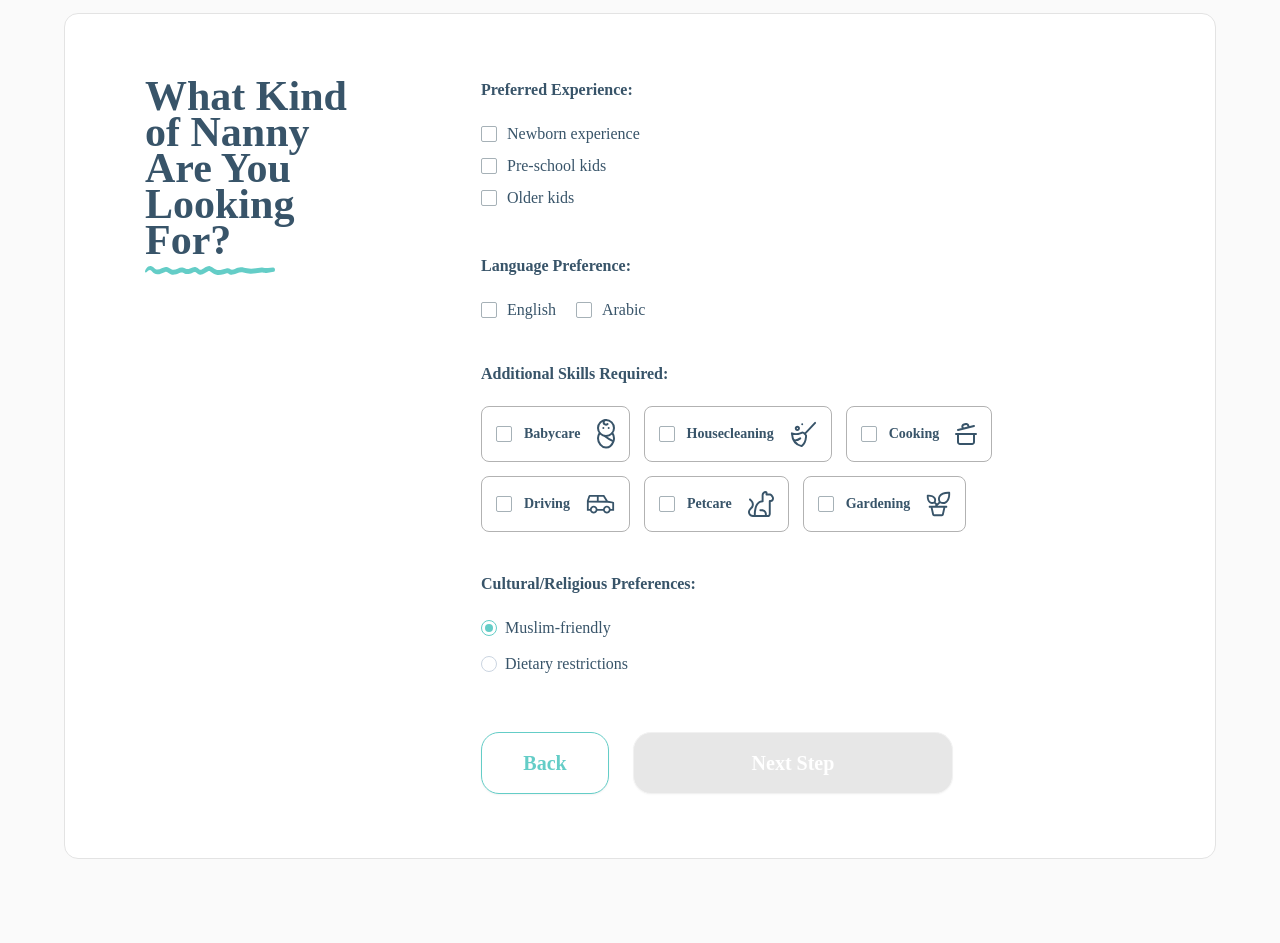
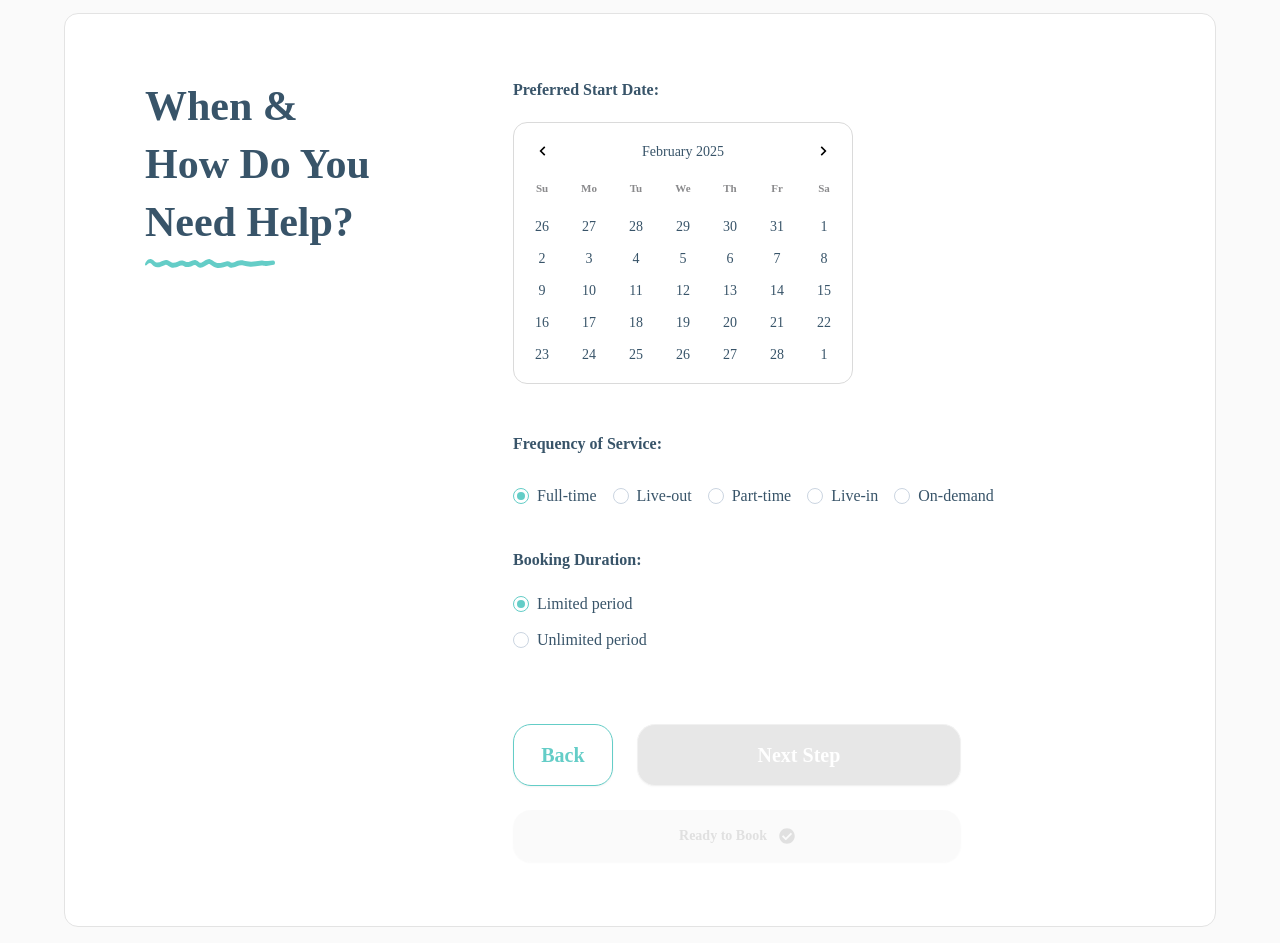
Before and after one commit to halananny-dev/halananny-frontend, a Next.js app: page /register/parent in a window 1280 px wide. Shown: the part 380-1323 px from the top of the page. Before the commit the page ends 1255 px from the top, so only its background shows below. Built offline with nearby package versions, Linux system fonts and the light colour scheme; a web font is replaced by a local one.

Commit message:
parent registration step 4

```diff
--- a/src/app/globals.css
+++ b/src/app/globals.css
@@ -116,7 +116,7 @@ body {
   }
 
   .textarea {
-    @apply border font-medium outline-none border-gray-10 max-w-540 p-6 w-full min-h-28 rounded-xl text-sm
+    @apply border font-medium outline-none border-gray-10 max-w-540 p-6 w-full min-h-28 rounded-xl text-sm;
   }
 }
 
@@ -156,17 +156,18 @@ html[dir="rtl"] .swiper-wrapper {
   scrollbar-width: none;
 }
 
-.rdp-weekdays {
-  display: flex;
-  justify-content: space-between;
+.rdp-months table thead th {
+  color: #8a8a8c;
+  font-size: 11px;
+  font-weight: 600;
 }
 
-.rdp-weekday {
-  width: 32px;
-  text-align: center;
+[aria-selected="true"] {
+  background-color: #14b8a6 !important;
+  color: white !important;
+  border-radius: 6px;
 }
 
-.rdp-month_caption {
-  width: fit-content;
-  margin: -24px auto 0 auto;
+[aria-selected="true"]:hover {
+  background-color: #0d9488 !important; /* Slightly darker teal */
 }
--- a/src/app/register/parent/page.tsx
+++ b/src/app/register/parent/page.tsx
@@ -1,5 +1,6 @@
 "use client";
 
+import Availability from "@/components/registration/Availability";
 import FamilyProfile from "@/components/registration/FamilyProfile";
 import JobRequirements from "@/components/registration/JobRequirements";
 import SignUp from "@/components/registration/SignUp";
@@ -20,7 +21,7 @@ export default function ParentRegistration() {
 		"final_confirmation"
 	];
 
-	const [activeTab, setActiveTab] = useState(3);
+	const [activeTab, setActiveTab] = useState(4);
 
 	return (
 		<>
@@ -59,6 +60,7 @@ export default function ParentRegistration() {
 					{activeTab === 1 && <SignUp img="/parent-sign-up.svg" setActiveTab={setActiveTab} />}
 					{activeTab === 2 && <FamilyProfile setActiveTab={setActiveTab} />}
 					{activeTab === 3 && <JobRequirements setActiveTab={setActiveTab} />}
+					{activeTab === 4 && <Availability setActiveTab={setActiveTab} />}
 				</AnimatePresence>
 			</div>
 		</>
--- a/src/components/constants.ts
+++ b/src/components/constants.ts
@@ -207,3 +207,8 @@ export const CAPABILITIES = [
   { title: "Petcare", img: "/capability5.svg" },
   { title: "Gardening", img: "/capability6.svg" },
 ];
+
+
+export const AVAILABILITY = [
+  "full_time",'live_out','part_time','live_in','on_demand'
+]
--- /dev/null
+++ b/src/components/registration/Availability.tsx
@@ -0,0 +1,90 @@
+"use client";
+
+import { useI18n } from "@/i18/i18Context";
+import { motion } from "framer-motion";
+import { useState } from "react";
+import { FaCheckCircle } from "react-icons/fa";
+import { AVAILABILITY, screenVariants } from "../constants";
+import Btn from "../sections/Button";
+import Title from "../sections/Title";
+import { Calendar } from "../ui/calendar";
+import { default as CustomRadio, default as Radio } from "./Radio";
+
+const Availability = ({ setActiveTab }) => {
+	const { t } = useI18n();
+	const [date, setDate] = useState<any>()
+
+	const handleSubmit = (e) => {
+		e.preventDefault();
+		if (date) {
+			setActiveTab(5);
+		}
+	};
+
+	return (
+		<motion.div key="profile" variants={screenVariants} initial="initial" animate="animate" exit="exit">
+			<div className="flex lg:items-start flex-col items-center lg:flex-row lg:gap-32 md:px-20 p-4 md:py-16 bg-white rounded-md border border-gray-200">
+				<Title className="lg:max-w-60 !items-start" typographyClass="md:text-3xl !leading-snug">
+					{t.availability.title}
+				</Title>
+				<form onSubmit={handleSubmit} className="grow text-gray-900">
+					<h4 className="font-bold mb-5">{t.availability.preferred_start_date}</h4>
+					<Calendar mode="single" selected={date} onSelect={(e) => {
+						setDate(e)
+					}} className="mt-5" />
+
+					<h4 className="mt-12 font-bold">{t.availability.frequency_of_service}</h4>
+					<div className="mt-7 flex flex-wrap gap-4">
+						{AVAILABILITY.map((e, i) => (
+							<label key={i} htmlFor={e} className="flex items-center gap-2">
+								<Radio id={e} name="frequency" checked={i === 0} value={e} />
+								<span className="font-medium">{t[e]}</span>
+							</label>
+						))}
+					</div>
+
+					<h4 className="mt-10 font-bold">{t.availability.booking_duration}</h4>
+					<div className="mt-5 flex flex-col gap-3">
+						<div className="flex items-center font-medium gap-2">
+							<CustomRadio name="religion" id="muslim" checked value="muslim" />
+							<label htmlFor="muslim">{t.availability.limited_period}</label>
+						</div>
+						<div className="flex items-center font-medium gap-2">
+							<CustomRadio name="religion" id="dietary" value="dietary" />
+							<label htmlFor="dietary">{t.availability.unlimited_period}</label>
+						</div>
+					</div>
+
+					<div className="md:max-w-md">
+						<div className="mt-18 flex gap-6">
+							<Btn
+								type="button"
+								onClick={() => setActiveTab(2)}
+								className="w-32"
+								variant="primary-outlined"
+								size="lg"
+							>
+								{t.experience.back}
+							</Btn>
+							<Btn type="submit" variant="primary" size="lg" disabled={!date}>
+								{t.profile.next_step}
+							</Btn>
+						</div>
+						<Btn
+							type="button"
+							className="mt-6 flex bg-teal-400 items-center gap-3 border-none text-gray-900 disabled:text-gray-70 disabled:bg-gray-60"
+							variant="primary"
+							size="md"
+							disabled={!date}
+						>
+							<span>{t.availability.ready}</span>
+							<FaCheckCircle />
+						</Btn>
+					</div>
+				</form>
+			</div>
+		</motion.div>
+	);
+};
+
+export default Availability;
--- a/src/components/registration/JobPreference.tsx
+++ b/src/components/registration/JobPreference.tsx
@@ -3,7 +3,7 @@
 import { useI18n } from "@/i18/i18Context";
 import { motion } from "framer-motion";
 import { useState } from "react";
-import { screenVariants } from "../constants";
+import { AVAILABILITY, screenVariants } from "../constants";
 import Btn from "../sections/Button";
 import CustomSelect from "../sections/CustomSelect";
 import MultiSelect from "../sections/MultiSelect";
@@ -31,7 +31,7 @@ const JobPreference = ({ setActiveTab }) => {
 						<h4 className="font-bold">{t.jobPreference.desired_jobs}</h4>
 						<MultiSelect
 							onChange={(e) => setJobs(e as string[])}
-							options={['full_time', 'part_time', 'live_in']}
+							options={AVAILABILITY}
 							placeholder={t.jobPreference.job_list_placeholder}
 							className="mt-2"
 						/>
--- a/src/components/sections/Button.tsx
+++ b/src/components/sections/Button.tsx
@@ -20,7 +20,7 @@ const Btn: React.FC<ButtonProps> = ({ children, className, size, variant, onClic
 
     const sizeClass = classnames({
         "md:py-4 py-2 md:text-xl font-semibold": size === 'lg',
-        "py-4 font-semibold": size === 'md',
+        "md:py-4 py-2 font-semibold": size === 'md',
         "md:py-6 font-semibold text-lg py-4": size === 'xl'
     })
 
--- a/src/components/ui/calendar.tsx
+++ b/src/components/ui/calendar.tsx
@@ -19,14 +19,14 @@ function Calendar({
       showOutsideDays={showOutsideDays}
       className={cn("p-3", className)}
       classNames={{
-        months: "",
+        root: "max-w-[340px] p-3 rounded-md border-[0.7px] border-gray-10 pt-4",
         month: "space-y-4",
         caption: "flex justify-center pt-1 relative items-center",
         caption_label: "text-sm font-medium",
-        nav: "justify-between flex items-center",
+        nav: "justify-between px-2.5 flex items-center",
         nav_button: cn(
           buttonVariants({ variant: "outline" }),
-          "h-7 w-7 bg-transparent p-0 opacity-50 hover:opacity-100"
+          "h-[30px] w-[30px] bg-transparent p-0 rounded-full border border-[#e4e3e3] flex justify-center items-center opacity-50 hover:opacity-100"
         ),
         nav_button_previous: "absolute left-1",
         nav_button_next: "absolute right-1",
@@ -46,15 +46,15 @@ function Calendar({
         ),
         day_range_start: "day-range-start",
         day_range_end: "day-range-end",
-        day_selected:
-          "bg-primary text-primary-foreground hover:bg-primary hover:text-primary-foreground focus:bg-primary focus:text-primary-foreground",
-        day_today: "bg-accent text-accent-foreground",
-        day_outside:
-          "day-outside text-muted-foreground aria-selected:bg-accent/50 aria-selected:text-muted-foreground",
-        day_disabled: "text-muted-foreground opacity-50",
-        day_range_middle:
-          "aria-selected:bg-accent aria-selected:text-accent-foreground",
+        day_selected: "rdp-day_selected",
+        day_outside: "hidden",
         day_hidden: "invisible",
+        week: "flex justify-between",
+        month_grid: "w-full",
+        weekday: "text-center w-8 h-8 text-xs font-semibold text-sm text-gray-900",
+        weekdays: "flex justify-between",
+        month_caption: "w-fit mx-auto -mt-6 font-bold",
+        chevron: "w-3.5",
         ...classNames,
       }}
       {...props}
--- a/src/locales/ar.json
+++ b/src/locales/ar.json
@@ -331,9 +331,6 @@
   "Driving": "القيادة",
   "Petcare": "رعاية الحيوانات الأليفة",
   "Gardening": "البستنة",
-  "full_time": "دوام كامل",
-  "part_time": "دوام جزئي",
-  "live_in": "إقامة مع العمل",
   "USD": "دولار أمريكي",
   "AED": "درهم إماراتي",
   "1000 to 2000": "1000 إلى 2000",
@@ -412,5 +409,19 @@
     "religion": "التفضيلات الثقافية / الدينية:",
     "muslim": "صديقة للمسلمين",
     "dietary": "قيود غذائية"
-  }
+  },
+  "availability": {
+    "title": "متى وكيف تحتاج إلى المساعدة؟",
+    "preferred_start_date": "تاريخ البدء المفضل:",
+    "frequency_of_service": "تكرار الخدمة:",
+    "booking_duration": "مدة الحجز:",
+    "limited_period": "فترة محدودة",
+    "unlimited_period": "فترة غير محدودة",
+    "ready": "جاهز للحجز"
+  },
+  "full_time": "دوام كامل",
+  "live_out": "إقامة خارجية",
+  "part_time": "دوام جزئي",
+  "live_in": "إقامة داخلية",
+  "on_demand": "حسب الطلب"
 }
--- a/src/locales/en.json
+++ b/src/locales/en.json
@@ -330,9 +330,6 @@
   "Older kids": "Older kids",
   "Older kids_desc": "(6+ years)",
   "Newborn": "Newborn",
-  "full_time": "Full time",
-  "part_time": "Part time",
-  "live_in": "Live-in",
   "USD": "USD",
   "AED": "AED",
   "1000 to 2000": "1000 to 2000",
@@ -412,5 +409,19 @@
     "religion": "Cultural/Religious Preferences:",
     "muslim": "Muslim-friendly",
     "dietary": "Dietary restrictions"
-  }
+  },
+  "availability": {
+    "title": "When & How Do You Need Help?",
+    "preferred_start_date": "Preferred Start Date:",
+    "frequency_of_service": "Frequency of Service:",
+    "booking_duration": "Booking Duration:",
+    "limited_period": "Limited period",
+    "unlimited_period": "Unlimited period",
+    "ready": "Ready to Book"
+  },
+  "full_time": "Full-time",
+  "live_out": "Live-out",
+  "part_time": "Part-time",
+  "live_in": "Live-in",
+  "on_demand": "On-demand"
 }
--- a/tailwind.config.ts
+++ b/tailwind.config.ts
@@ -50,6 +50,8 @@ export default {
           "30": "#8EA6B9",
           40:"#CFCFCF",
           "50": "#EEFFFE",
+          60:"#F7F7F7",
+          70:"#C2C2C2",
           "80": "#E2E3E5",
           "100": "#F1F1F1",
           150:"#B2B2B2",
@@ -72,6 +74,7 @@ export default {
         teal: {
           100: "#F1FFF6",
           200:"#F1FFFE",
+          400:"#CAFFEA",
           "300": "#E8F8F7",
           "500": "#64CDC7",
         },
```
